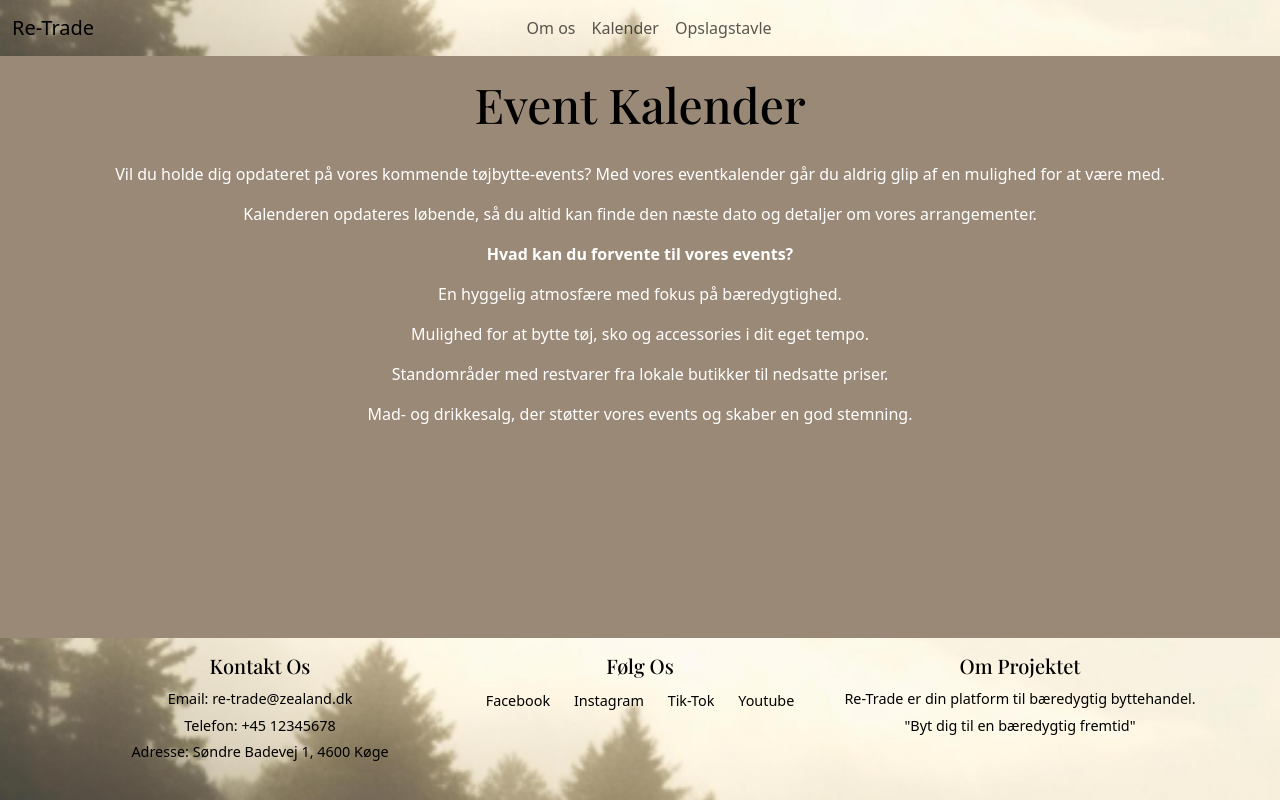
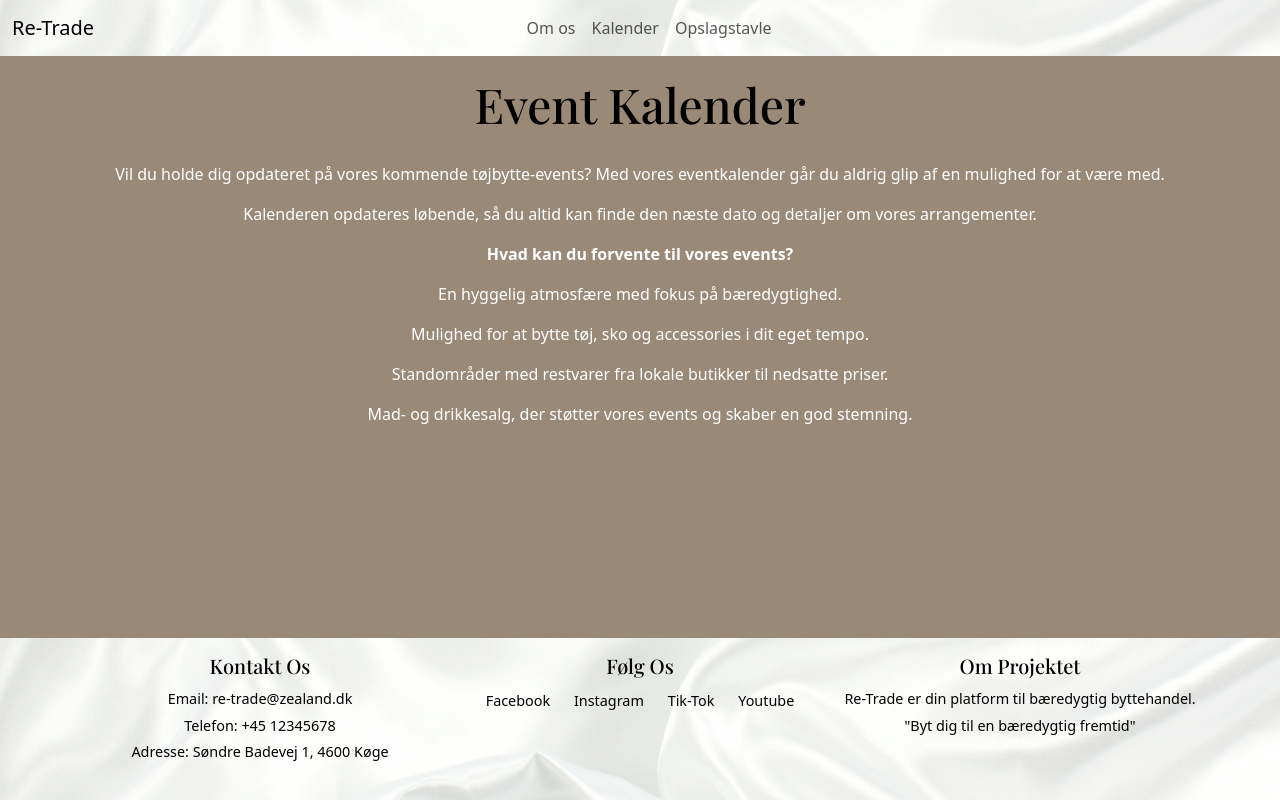
Before and after one commit to DanielToft92/dayeksamen, a PHP site: page /kalender.php in a window 1280 px wide. Run offline with PHP 8.4, Linux system fonts and the light colour scheme; data that the repository does not hold is empty; style sheets or scripts are compiled from the project's sources; some libraries are stand-ins or nearby versions; some web fonts are replaced.

Commit message:
New Update

```diff
--- a/footer.php
+++ b/footer.php
@@ -1,7 +1,7 @@
 
 
 <footer class="footer mt-auto py-3"
-        style="background-image: url('billeder/footerbaggrund2.png'); background-size: cover; background-position: center; color: #000000;">
+        style="background-image: url('billeder/cloth5.jpg'); background-size: cover; background-position: center; color: #000000;">
     <div class="container text-center">
         <div class="row">
             <div class="col-md-4 mb-3">
--- a/navbar.php
+++ b/navbar.php
@@ -1,6 +1,6 @@
 
 
-<nav class="navbar navbar-expand-lg bg-body-tertiary" style="background-image: url('billeder/footerbaggrund2.png'); background-size: cover; background-position: center;">
+<nav class="navbar navbar-expand-lg bg-body-tertiary" style="background-image: url('billeder/cloth5.jpg'); background-size: cover; background-position: center;">
     <div class="container-fluid">
         <a class="navbar-brand" href="index.php"">Re-Trade</a>
         <button class="navbar-toggler" type="button" data-bs-toggle="collapse"
```
Also changed, not shown: index.php (+4 -3 lines), billeder/cloth3.jpg (added), billeder/cloth5.jpg (added), 3 other files.
